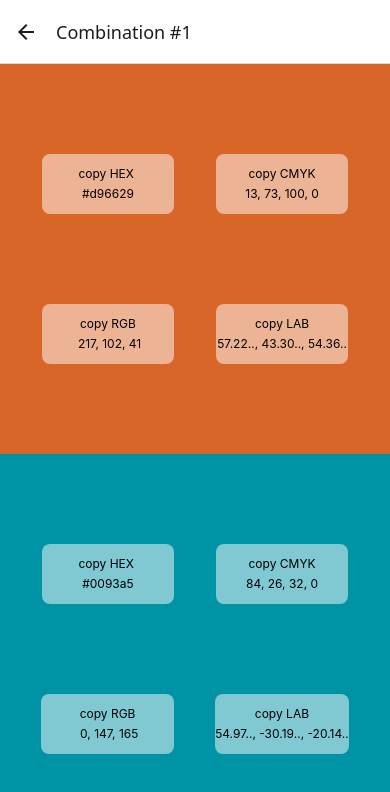
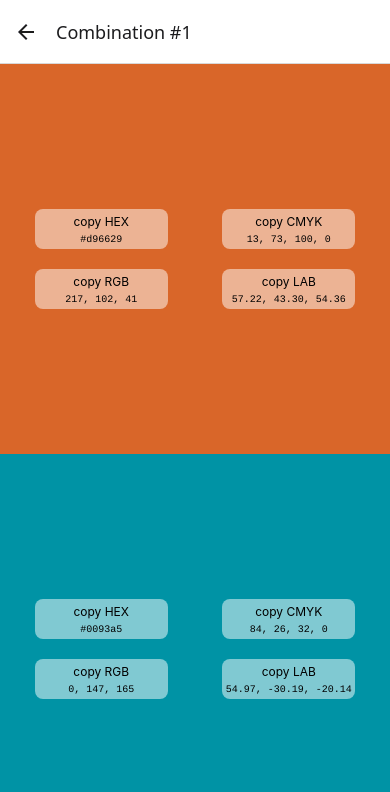
Before and after one commit to pung-one/wada-sanzo-mobile, a React Native app: screen / in a window 390 px wide. Both pictures are taken after a click on the element 195 px from the left and 174 px from the top of the page. Shown: the top 792 px of the page. Built offline with nearby package versions, Linux system fonts and the light colour scheme.

Commit message:
add copy values and toast message

```diff
--- a/package.json
+++ b/package.json
@@ -10,6 +10,7 @@
     "test": "jest"
   },
   "dependencies": {
+    "@react-native-clipboard/clipboard": "^1.16.2",
     "@react-navigation/native": "^7.1.9",
     "@react-navigation/native-stack": "^7.3.13",
     "react": "19.0.0",
--- a/src/components/CopyFields.tsx
+++ b/src/components/CopyFields.tsx
@@ -1,46 +1,100 @@
-import { Pressable, StyleSheet, Text, View } from "react-native";
+import {
+  Pressable,
+  PressableStateCallbackType,
+  StyleSheet,
+  Text,
+  View,
+} from "react-native";
 import { ColorObject } from "../lib/types";
+import Clipboard from "@react-native-clipboard/clipboard";
+import { useEffect, useRef, useState } from "react";
+import { ToastMessage } from "./ToastMessage";
 
 type Props = {
   colorData: ColorObject;
 };
 
+function handlePressedStyle({ pressed }: PressableStateCallbackType) {
+  return [
+    {
+      backgroundColor: pressed
+        ? "rgba(255,255,255, 0.3)"
+        : "rgba(255,255,255, 0.5)",
+    },
+    styles.field,
+  ];
+}
+
 export function CopyFields({ colorData }: Props) {
+  const [toastMessage, setToastMessage] = useState<string>();
+
   const { hex, cmyk, rgb, lab } = colorData;
+
+  const timeoutRef = useRef<NodeJS.Timeout>(null);
+
+  function copyToClipboard(label: string, val: string) {
+    Clipboard.setString(val);
+    setToastMessage(`Copied ${label}`);
+
+    if (timeoutRef.current) {
+      clearTimeout(timeoutRef.current);
+    }
+
+    timeoutRef.current = setTimeout(() => {
+      setToastMessage(undefined);
+      timeoutRef.current = null;
+    }, 1000);
+  }
+
+  useEffect(() => {
+    return () => {
+      if (timeoutRef.current) {
+        clearTimeout(timeoutRef.current);
+      }
+    };
+  }, []);
+
   return (
+    <>
+      <ToastMessage show={!!toastMessage} message={toastMessage || ""} />
       <View style={styles.root}>
-      <Pressable style={styles.field}>
-        <Text style={styles.text}>
-          copy HEX {"\n"}
-          {hex}
-        </Text>
+        <Pressable
+          style={handlePressedStyle}
+          onPressIn={() => copyToClipboard("HEX", hex)}
+        >
+          <Text style={styles.label}>copy HEX</Text>
+          <Text style={styles.values}>{hex}</Text>
         </Pressable>
 
-      <Pressable style={styles.field}>
-        <Text style={styles.text}>
-          copy CMYK
-          {"\n"}
+        <Pressable
+          style={handlePressedStyle}
+          onPressIn={() => copyToClipboard("CMYK", cmyk.join(", "))}
+        >
+          <Text style={styles.label}>copy CMYK</Text>
+          <Text style={styles.values}>
             {`${cmyk[0]}, ${cmyk[1]}, ${cmyk[2]}, ${cmyk[3]}`}
           </Text>
         </Pressable>
 
-      <Pressable style={styles.field}>
-        <Text style={styles.text}>
-          copy RGB
-          {"\n"} {`${rgb[0]}, ${rgb[1]}, ${rgb[2]}`}
-        </Text>
+        <Pressable
+          style={handlePressedStyle}
+          onPressIn={() => copyToClipboard("RGB", rgb.join(", "))}
+        >
+          <Text style={styles.label}>copy RGB</Text>
+          <Text style={styles.values}>{`${rgb[0]}, ${rgb[1]}, ${rgb[2]}`}</Text>
         </Pressable>
 
-      <Pressable style={styles.field}>
-        <Text style={styles.text}>
-          copy LAB
-          {"\n"}
-          {`${lab[0].toFixed(2)}.., ${lab[1].toFixed(2)}.., ${lab[2].toFixed(
-            2
-          )}..`}
+        <Pressable
+          style={handlePressedStyle}
+          onPressIn={() => copyToClipboard("LAB", lab.join(", "))}
+        >
+          <Text style={styles.label}>copy LAB</Text>
+          <Text style={styles.values}>
+            {`${lab[0].toFixed(2)}, ${lab[1].toFixed(2)}, ${lab[2].toFixed(2)}`}
           </Text>
         </Pressable>
       </View>
+    </>
   );
 }
 
@@ -50,18 +104,24 @@ const styles = StyleSheet.create({
     flexDirection: "row",
     flexWrap: "wrap",
     justifyContent: "space-evenly",
-    alignContent: "space-evenly",
+    alignContent: "center",
+    gap: 20,
   },
   field: {
-    minWidth: "34%",
-    height: 60,
+    width: "34%",
+    maxHeight: 50,
+    minHeight: 40,
     justifyContent: "center",
-    backgroundColor: "rgba(255,255,255, 0.5)",
     borderRadius: 8,
   },
-  text: {
+  label: {
     textAlign: "center",
-    lineHeight: 20,
     fontSize: 12,
+    marginBottom: 5,
+  },
+  values: {
+    fontFamily: "Courier",
+    textAlign: "center",
+    fontSize: 10,
   },
 });
--- /dev/null
+++ b/src/components/ToastMessage.tsx
@@ -0,0 +1,29 @@
+import { Modal, StyleSheet, Text, View } from "react-native";
+
+type Props = {
+  show: boolean;
+  message: string;
+};
+
+export function ToastMessage({ show, message }: Props) {
+  return (
+    <View style={[{ display: show ? "flex" : "none" }, styles.modal]}>
+      <Text style={styles.modalText}>{message}</Text>
+    </View>
+  );
+}
+
+const styles = StyleSheet.create({
+  modal: {
+    backgroundColor: "white",
+    position: "absolute",
+    top: "50%",
+    marginTop: -15,
+    alignSelf: "center",
+    padding: 5,
+    borderRadius: 8,
+  },
+  modalText: {
+    lineHeight: 20,
+  },
+});
```
Also changed, not shown: 2 other files (tests, documents, lock files or other folders). Lines whose indentation alone changed are shown as unchanged.
